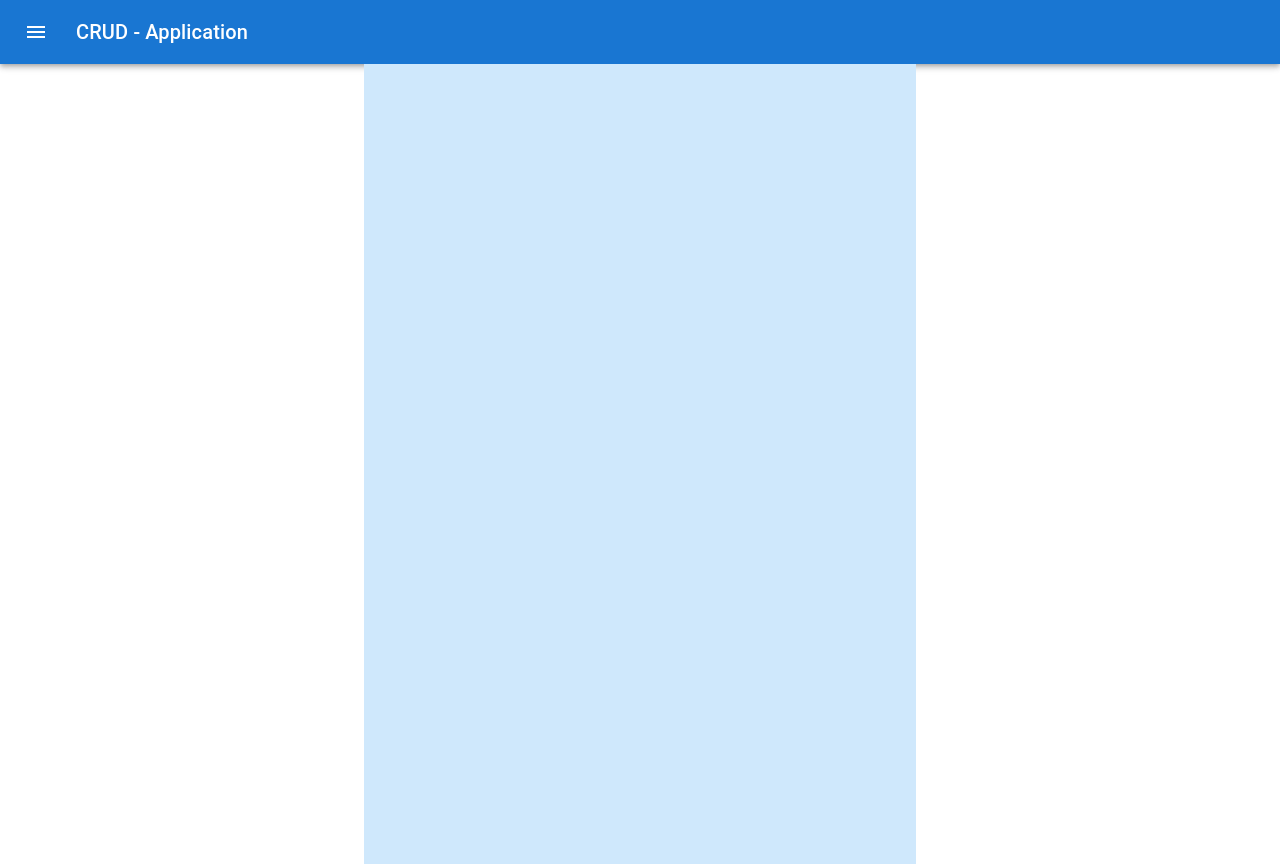
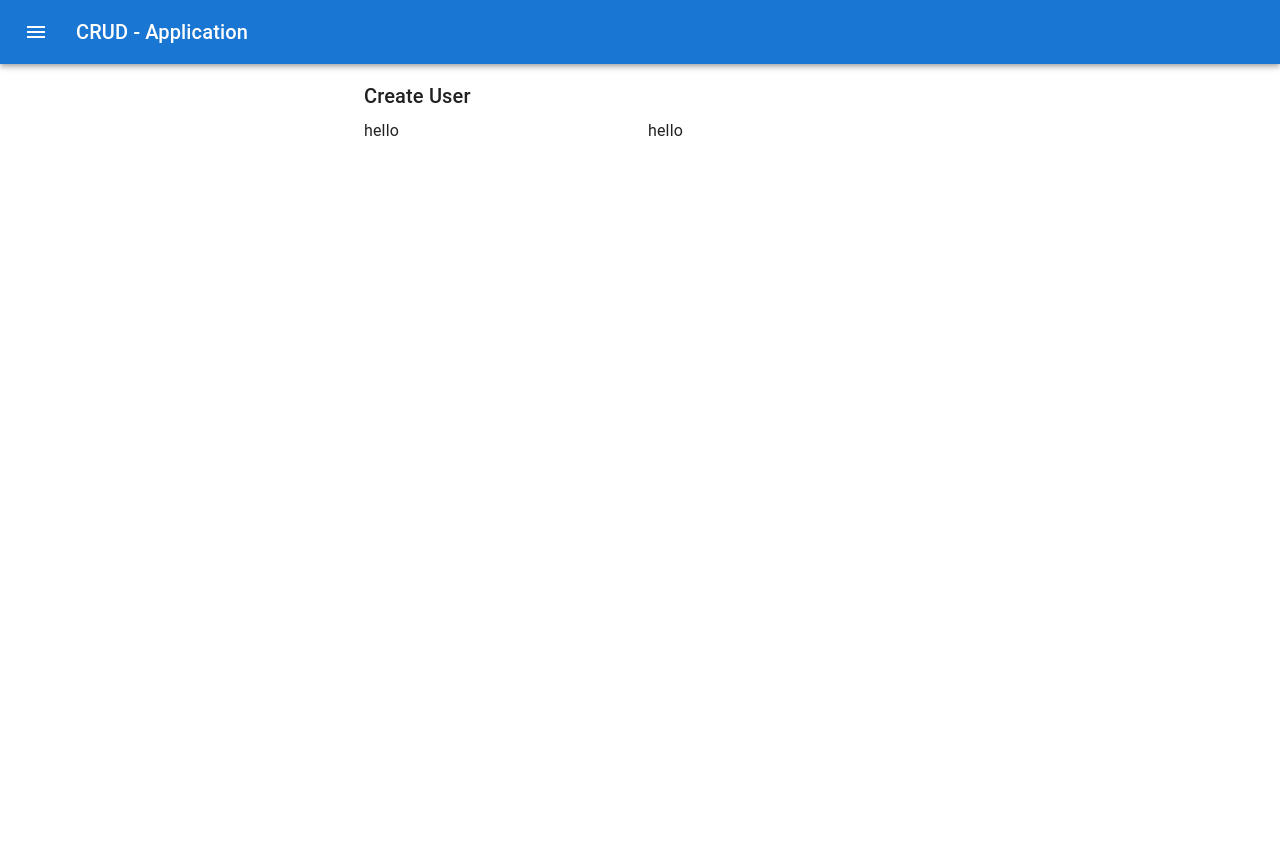
Before and after one commit to bomypoko/CRUD---REACT, a React (Vite) app: page /create in a window 1280 px wide. After the commit the page ends 800 px from the top, so only its background shows below. Built offline with nearby package versions, Linux system fonts and the light colour scheme.

Commit message:
Add Grid

```diff
--- a/src/components/UserCreate.jsx
+++ b/src/components/UserCreate.jsx
@@ -2,13 +2,28 @@
 import CssBaseline from '@mui/material/CssBaseline';
 import Box from '@mui/material/Box';
 import Container from '@mui/material/Container';
+import Typography from '@mui/material/Typography'
+import { Grid } from '@mui/material';
 
 export default function SimpleContainer() {
   return (
     <React.Fragment>
       <CssBaseline />
-      <Container maxWidth="sm">
-        <Box sx={{ bgcolor: '#cfe8fc', height: '100vh' }} />
+      <Container maxWidth="sm" sx={{p:2}}>
+        <Typography variant="h6" gutterBottom component="div">
+                    Create User
+        </Typography>
+        <form>
+          <Grid container spacing={2}>
+            <Grid item xs={12} sm={6}>
+              hello
+            </Grid>
+            <Grid item xs={12} sm={6}>
+              hello
+            </Grid>
+          </Grid>
+        </form>
+
       </Container>
     </React.Fragment>
   );
```
Also changed, not shown: src/App.jsx (line endings or trailing spaces).
